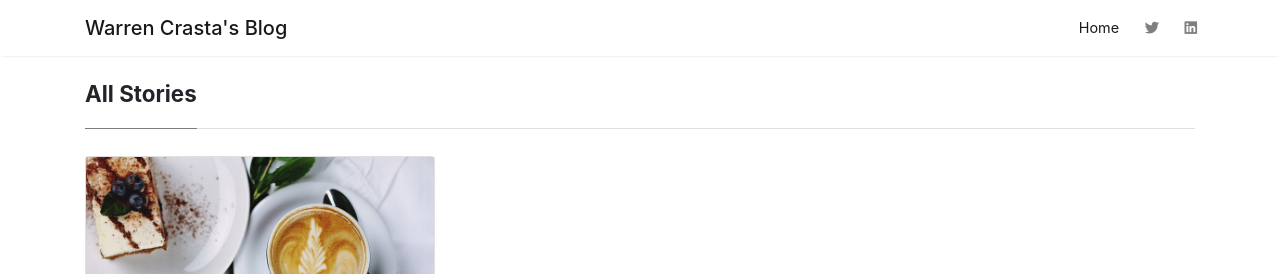
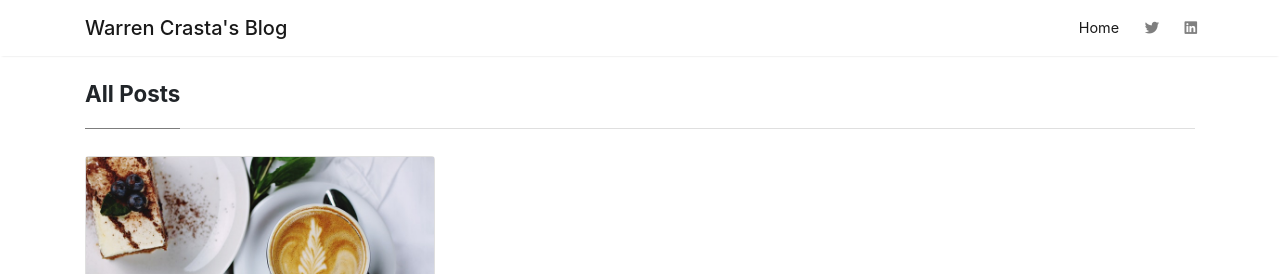
Before and after one commit to wcrasta/wcrasta.github.io, a Jekyll site: the page built from index.html, in a window 1280 px wide. Shown: the top 274 px of the page. Built offline with Jekyll 4.4.1, drawn with Linux system fonts in a browser that asks for light colours; nearby versions of some CDN libraries; the list of posts is cut into pages by our own code.

Commit message:
Update index.html

```diff
--- a/index.html
+++ b/index.html
@@ -9,7 +9,7 @@
 
     <div class="section-title">
 
-        <h2><span>All Stories</span></h2>
+        <h2><span>All Posts</span></h2>
 
     </div>
 
```
